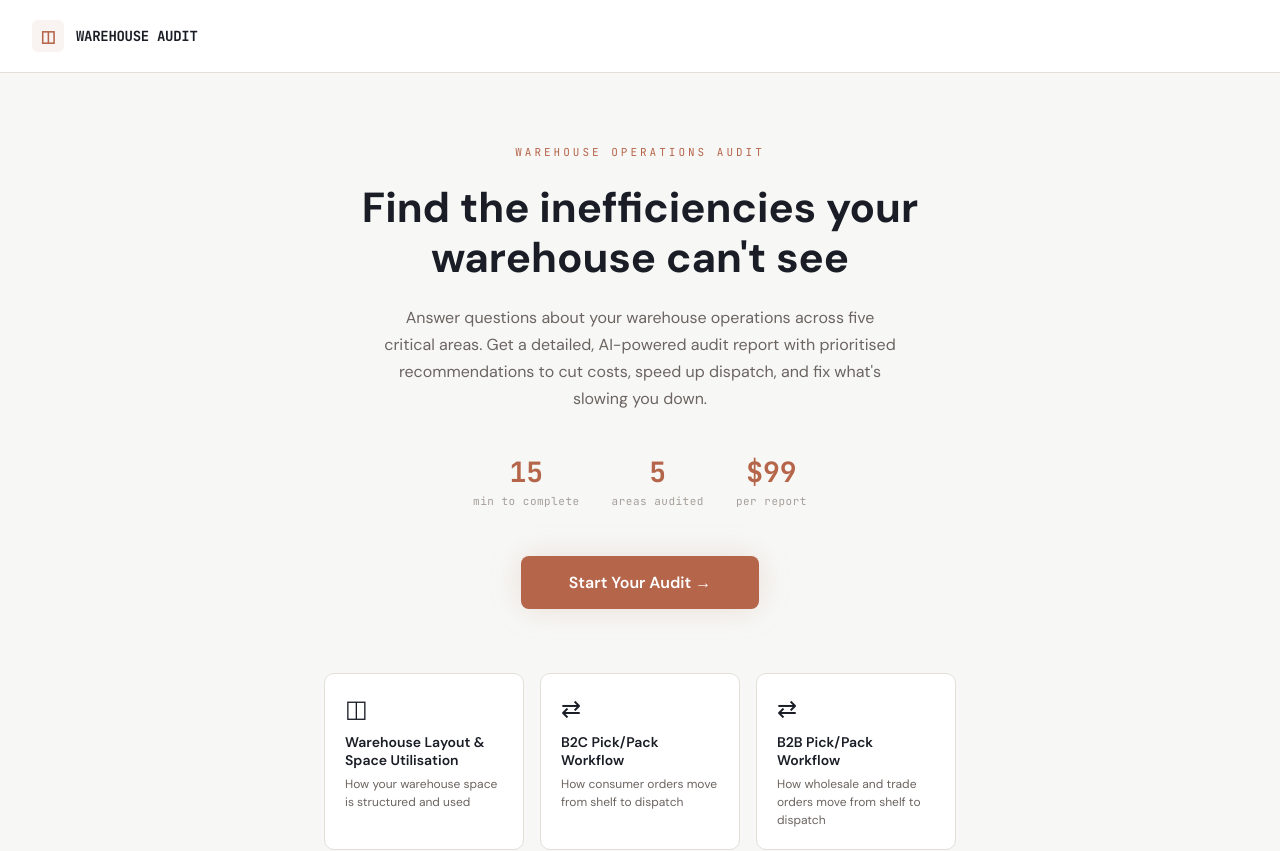
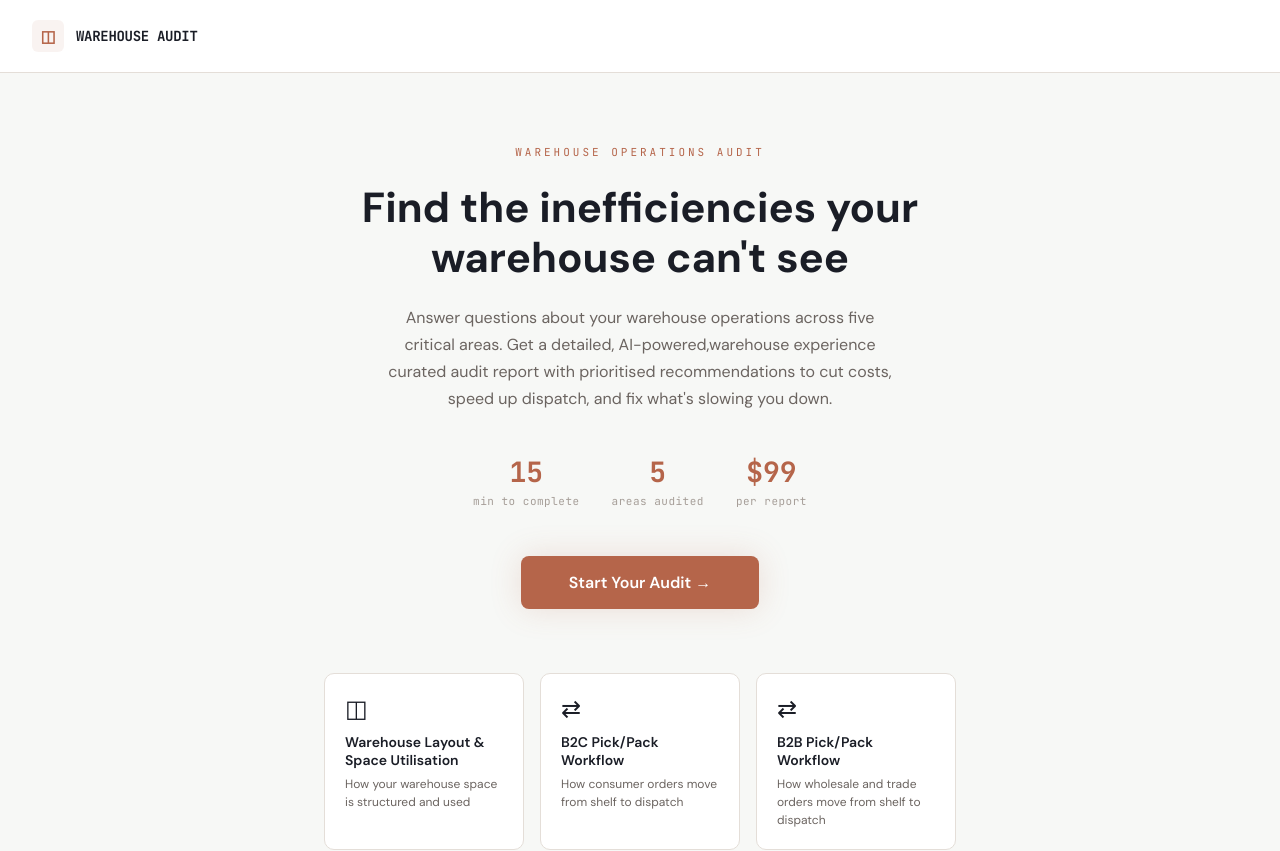
Before and after one commit to constantinelentakis/warehouse-audit, a React (Vite) app: page / in a window 1280 px wide. Shown: the top 851 px of the page. Built offline with nearby package versions, Linux system fonts and the light colour scheme.

Commit message:
Update App.jsx

```diff
--- a/src/App.jsx
+++ b/src/App.jsx
@@ -606,7 +606,7 @@ function LandingView({ onStart }) {
     <div style={{ textAlign: "center", padding: "40px 20px" }}>
       <div style={{ fontSize: "11px", fontFamily: "'JetBrains Mono', monospace", letterSpacing: "3px", color: theme.accent, textTransform: "uppercase", marginBottom: "24px" }}>Warehouse Operations Audit</div>
       <h1 style={{ fontFamily: "'DM Sans', sans-serif", fontSize: "clamp(28px, 5vw, 42px)", fontWeight: 700, color: theme.text, lineHeight: 1.2, maxWidth: "600px", margin: "0 auto 20px" }}>Find the inefficiencies your warehouse can't see</h1>
-      <p style={{ fontFamily: "'DM Sans', sans-serif", fontSize: "16px", color: theme.textMuted, lineHeight: 1.7, maxWidth: "520px", margin: "0 auto 40px" }}>Answer questions about your warehouse operations across five critical areas. Get a detailed, AI-powered audit report with prioritised recommendations to cut costs, speed up dispatch, and fix what's slowing you down.</p>
+      <p style={{ fontFamily: "'DM Sans', sans-serif", fontSize: "16px", color: theme.textMuted, lineHeight: 1.7, maxWidth: "520px", margin: "0 auto 40px" }}>Answer questions about your warehouse operations across five critical areas. Get a detailed, AI-powered,warehouse experience curated audit report with prioritised recommendations to cut costs, speed up dispatch, and fix what's slowing you down.</p>
       <div style={{ display: "flex", justifyContent: "center", gap: "32px", marginBottom: "48px", flexWrap: "wrap" }}>
         {[{ num: "15", label: "min to complete" }, { num: "5", label: "areas audited" }, { num: "$99", label: "per report" }].map((stat) => (
           <div key={stat.label}>
```
